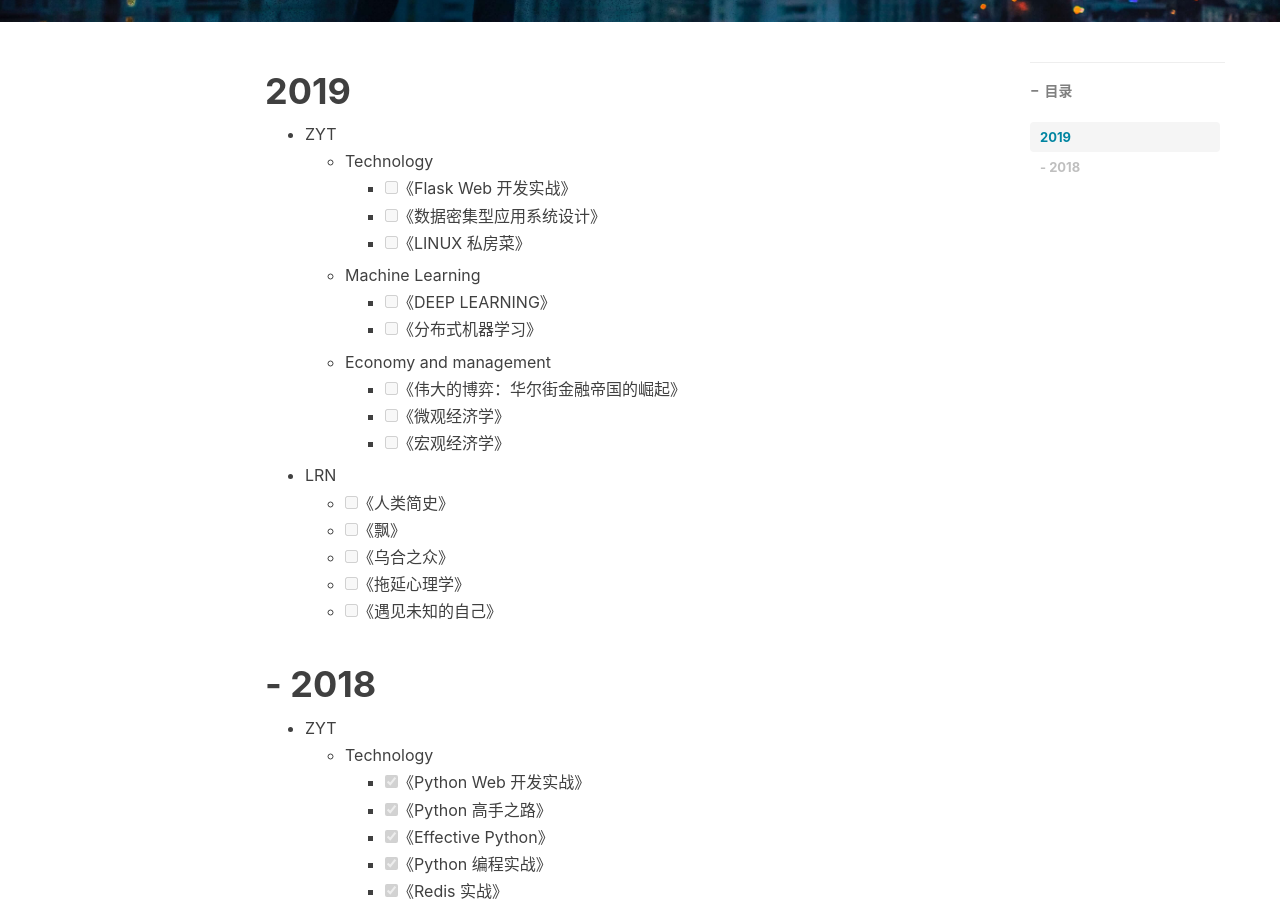
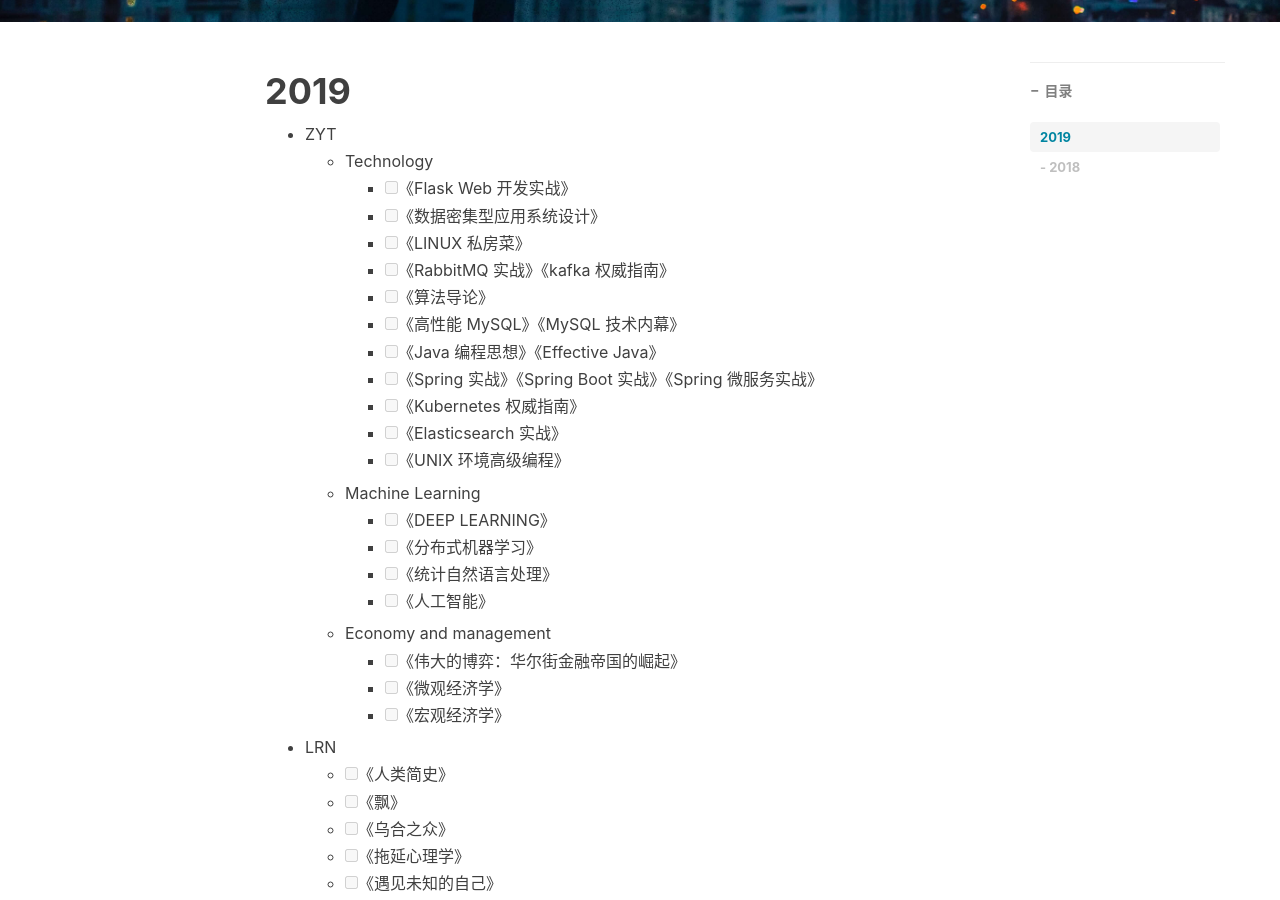
Before and after one commit to zyt312074545/zyt312074545.github.io, a Jekyll site: the page built from Book_list.md, in a window 1280 px wide and 900 px high, scrolled down 467 px. Built offline with Jekyll 4.4.1, drawn with Linux system fonts in a browser that asks for light colours; nearby versions of some CDN libraries; comment, search, counter and statistics services are not loaded.

Commit message:
update book

```diff
--- a/Book_list.md
+++ b/Book_list.md
@@ -16,10 +16,20 @@ tags:
         - [ ] 《Flask Web 开发实战》
         - [ ] 《数据密集型应用系统设计》
         - [ ] 《LINUX 私房菜》
+        - [ ] 《RabbitMQ 实战》《kafka 权威指南》
+        - [ ] 《算法导论》
+        - [ ] 《高性能 MySQL》《MySQL 技术内幕》
+        - [ ] 《Java 编程思想》《Effective Java》
+        - [ ] 《Spring 实战》《Spring Boot 实战》《Spring 微服务实战》
+        - [ ] 《Kubernetes 权威指南》
+        - [ ] 《Elasticsearch 实战》
+        - [ ] 《UNIX 环境高级编程》
 
     - Machine Learning
         - [ ] 《DEEP LEARNING》
         - [ ] 《分布式机器学习》
+        - [ ] 《统计自然语言处理》
+        - [ ] 《人工智能》
 
     - Economy and management
         - [ ] 《伟大的博弈：华尔街金融帝国的崛起》
```
